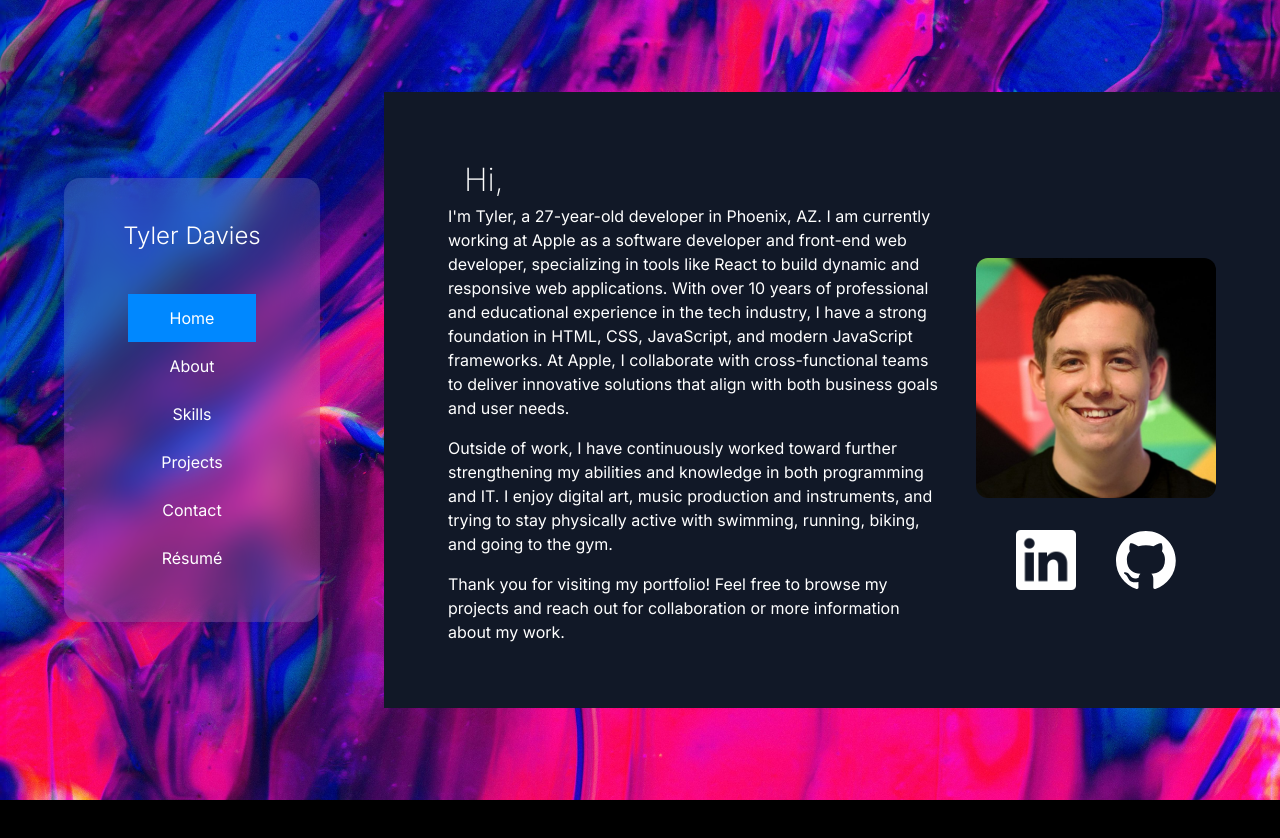
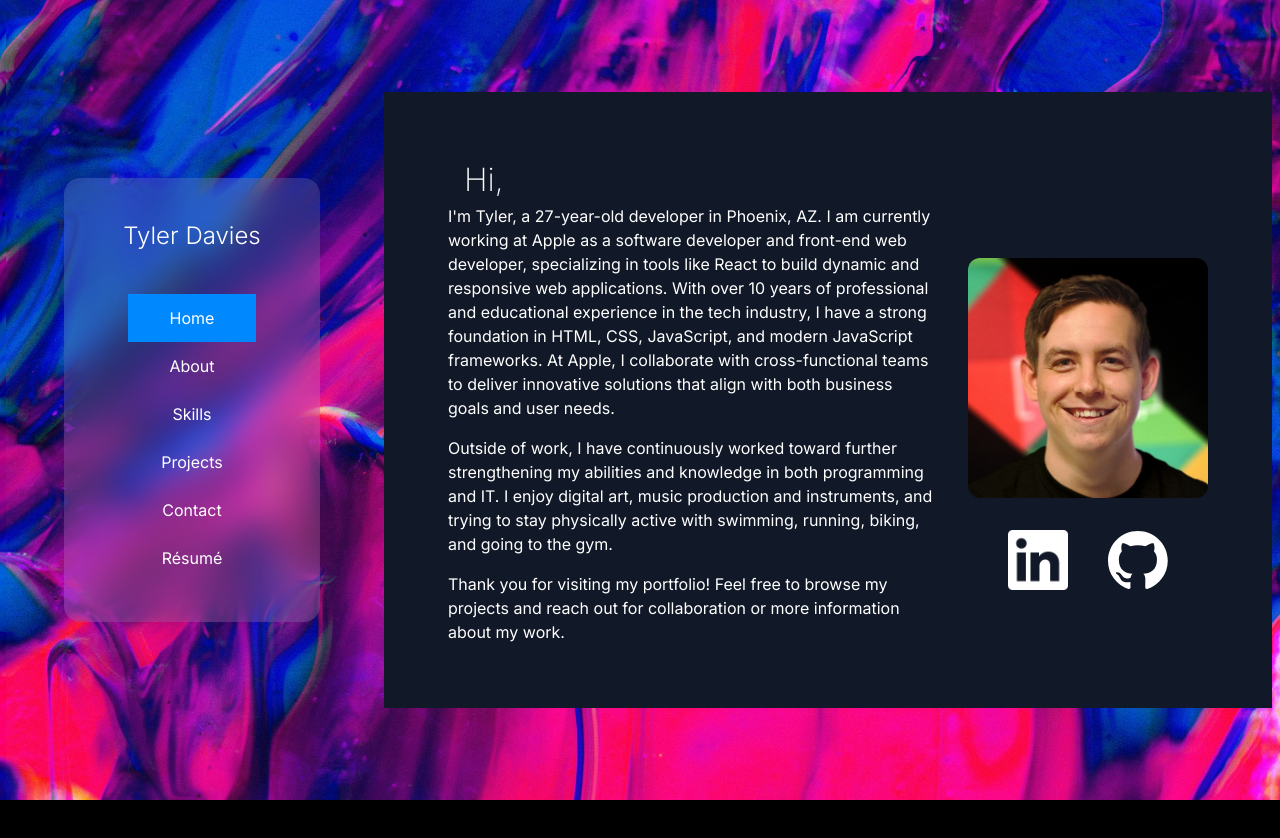
Before and after one commit to TylerSDavies/portfolio-website, a Next.js app: page / in a window 1280 px wide. Shown: the top 838 px of the page. Built offline with nearby package versions, Linux system fonts and the light colour scheme.

Commit message:
style update, resume update
Added margin on right for smaller screens

updated resume file

```diff
--- a/src/app/page.js
+++ b/src/app/page.js
@@ -20,7 +20,7 @@ export default function App() {
           changePage={changePage}
         />
       </div>
-        <div className='flex overflow-auto md:max-w-screen-md lg:mx-w-screen-md xl:max-w-screen-lg max-h-full justify-center w-full min-h-full md:min-h-0'>
+        <div className='flex overflow-auto md:max-w-screen-md lg:mx-w-screen-md xl:max-w-screen-lg max-h-full justify-center w-full min-h-full md:min-h-0 mr-0 md:mr-2'>
           <Pages pageName={pageName} />
       </div>
     </div>
```
Also changed, not shown: 1 other file (tests, documents, lock files or other folders).
